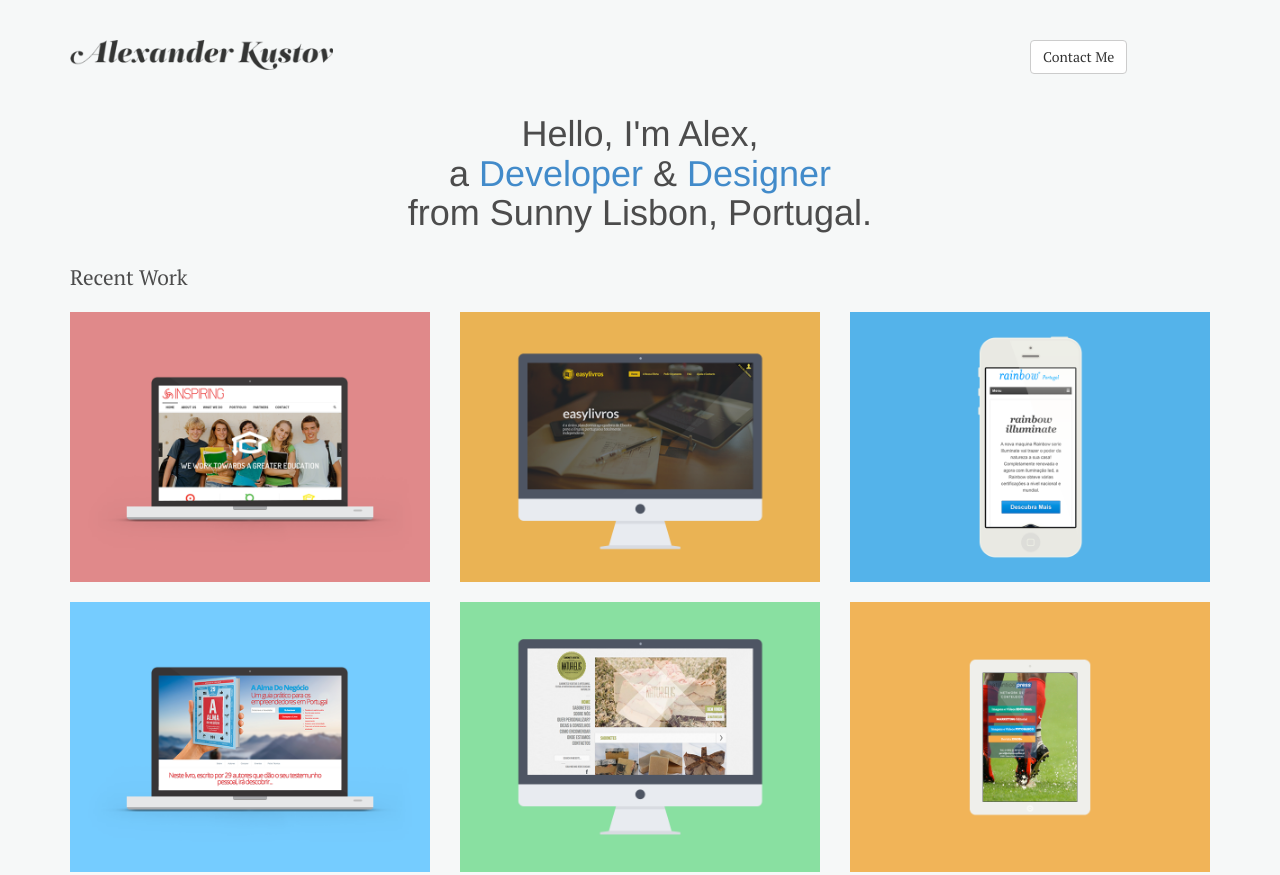
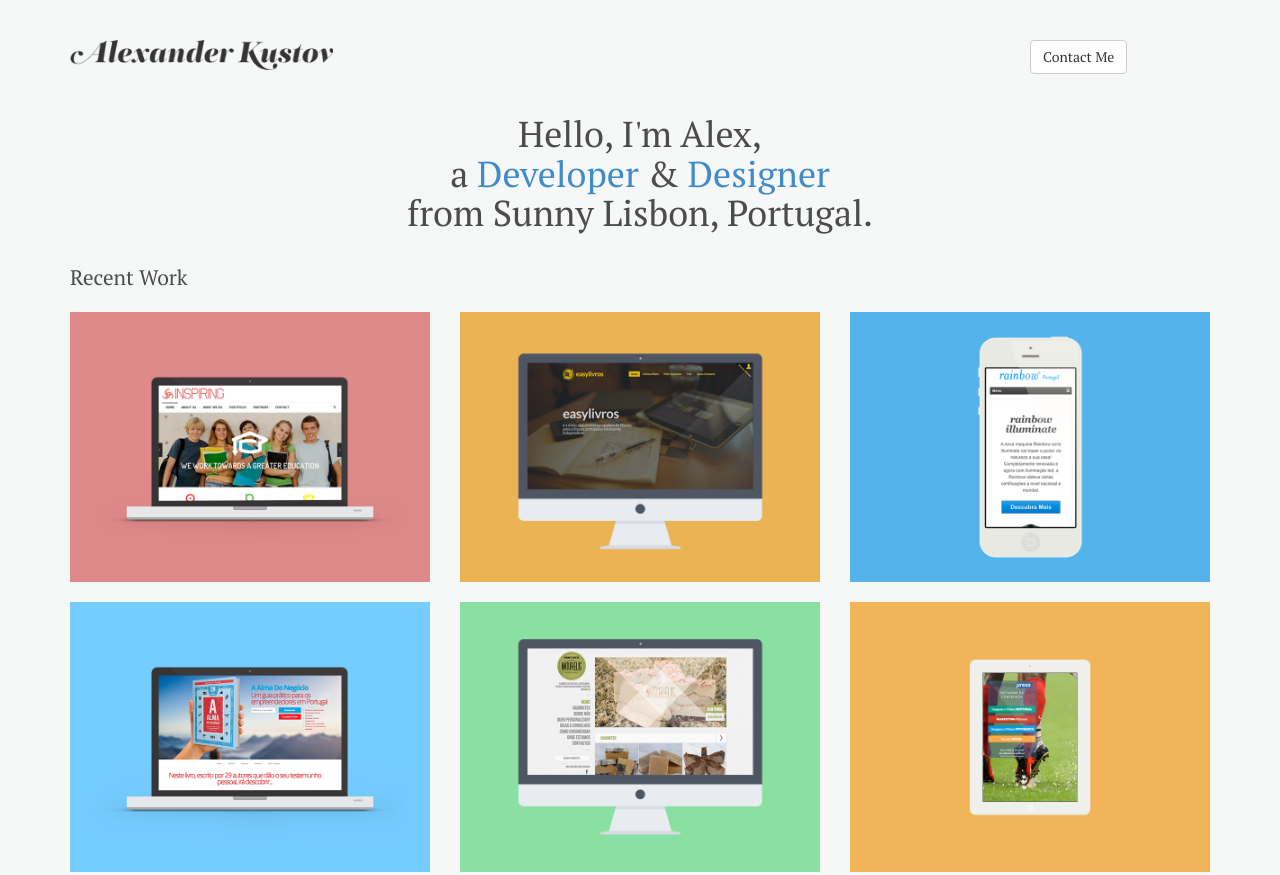
Before and after one commit to alexanderkustov/alexkustov, a plain HTML site: page index.html in a window 1280 px wide. Shown: the top 875 px of the page. Drawn offline with nearby package versions, Linux system fonts and the light colour scheme.

Commit message:
fonts for header

```diff
--- a/css/custom.css
+++ b/css/custom.css
@@ -1,6 +1,11 @@
 body{
 	font-family: 'PT Serif', serif;
 	background: #f6f8f8;
+	color: #4C4C4C;
+}
+
+h1{
+	font-family: 'PT Serif', serif;
 	color: #4C4C4C;
 }
 
```
Also changed, not shown: index.html (+0 -1 lines), img/jomipal.png (added).
